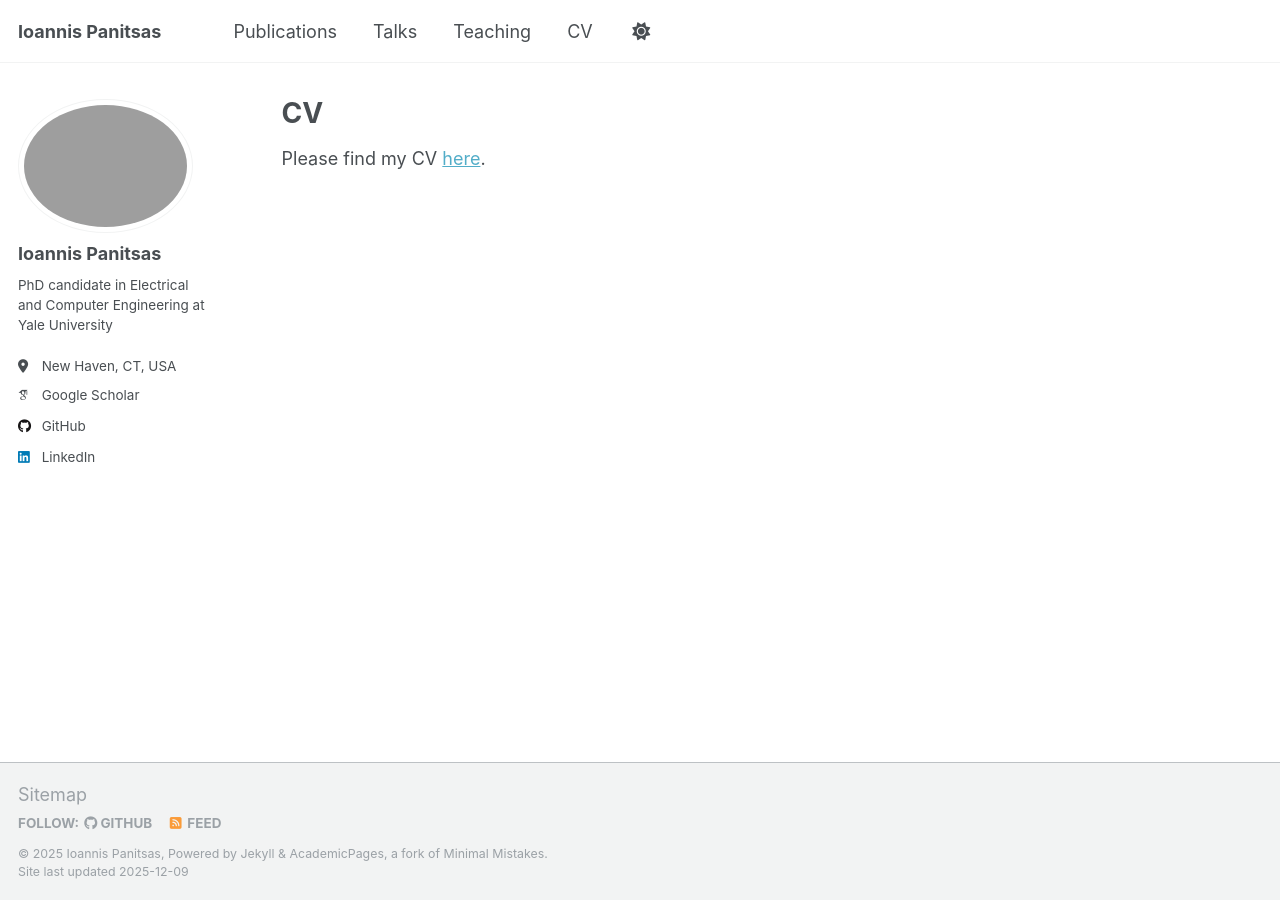
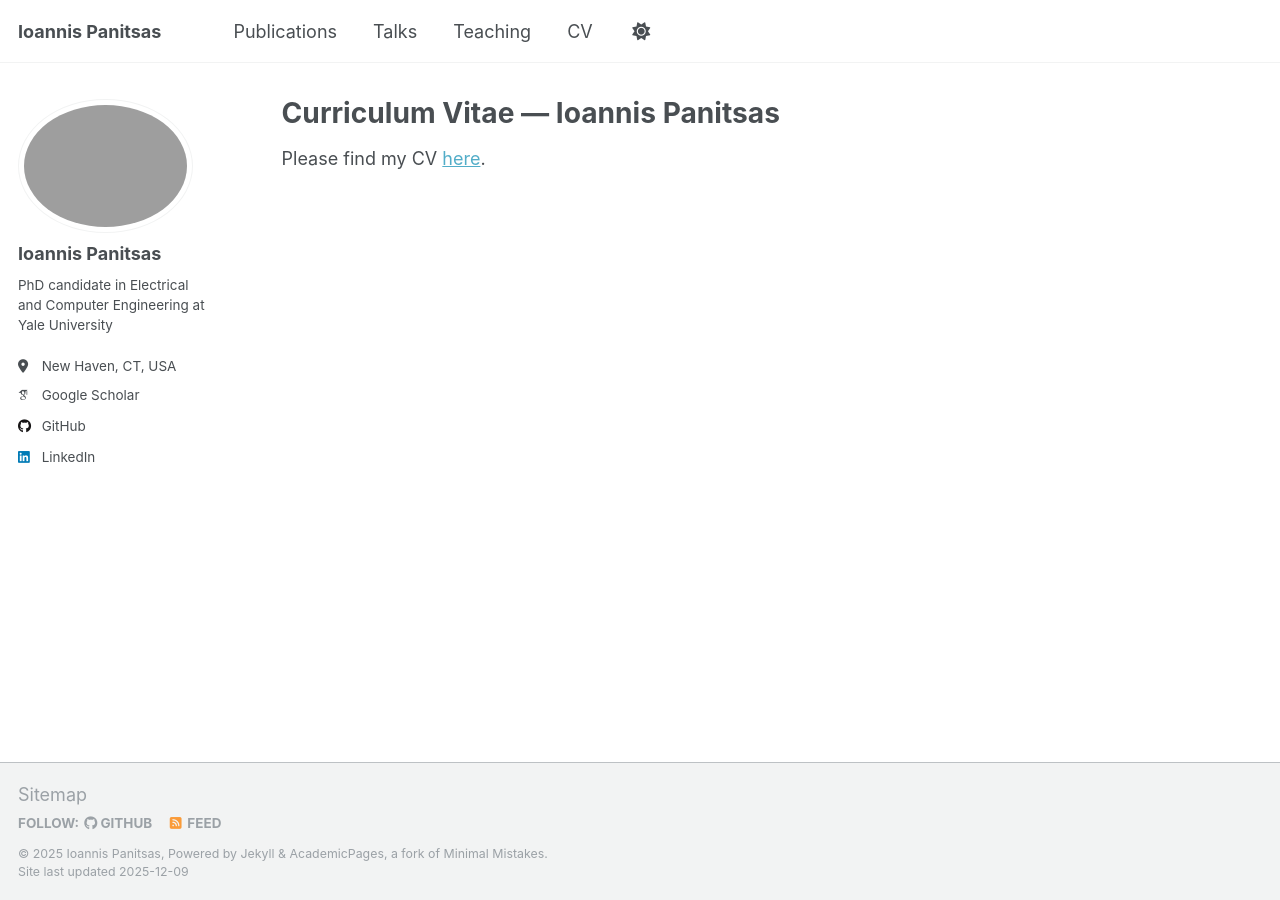
Before and after one commit to panitsasi/panitsasi.github.io, a Jekyll site: the page built from _pages/cv.md, in a window 1280 px wide. Built offline with Jekyll 4.4.1, drawn with Linux system fonts in a browser that asks for light colours; some web fonts are replaced.

Commit message:
Update cv.md

```diff
--- a/_pages/cv.md
+++ b/_pages/cv.md
@@ -1,10 +1,11 @@
 ---
 layout: archive
-title: "CV"
+title: "Curriculum Vitae — Ioannis Panitsas"
 permalink: /cv/
 author_profile: true
 redirect_from:
   - /resume
+
 ---
 
 Please find my CV [here](https://panitsasi.github.io/files/cv.pdf).
```
